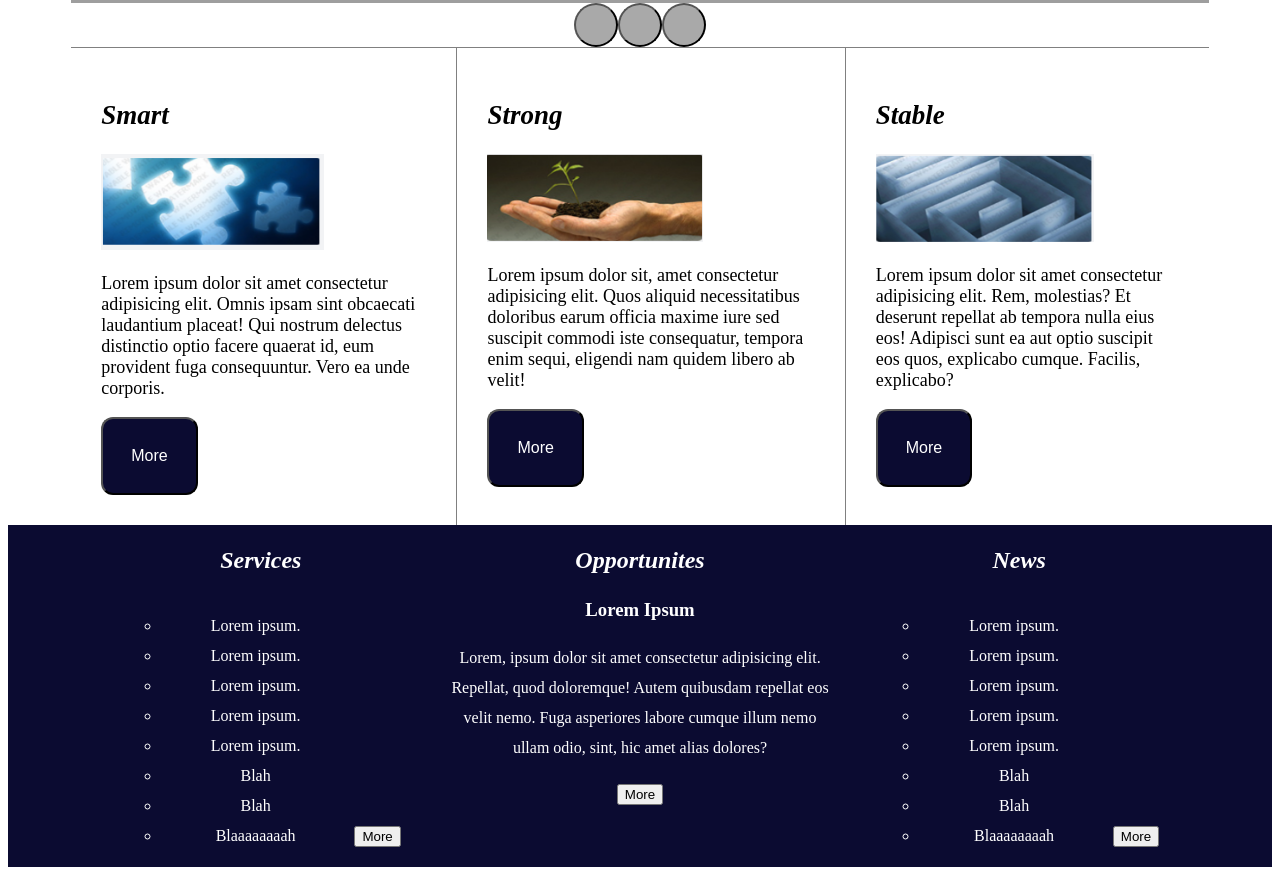
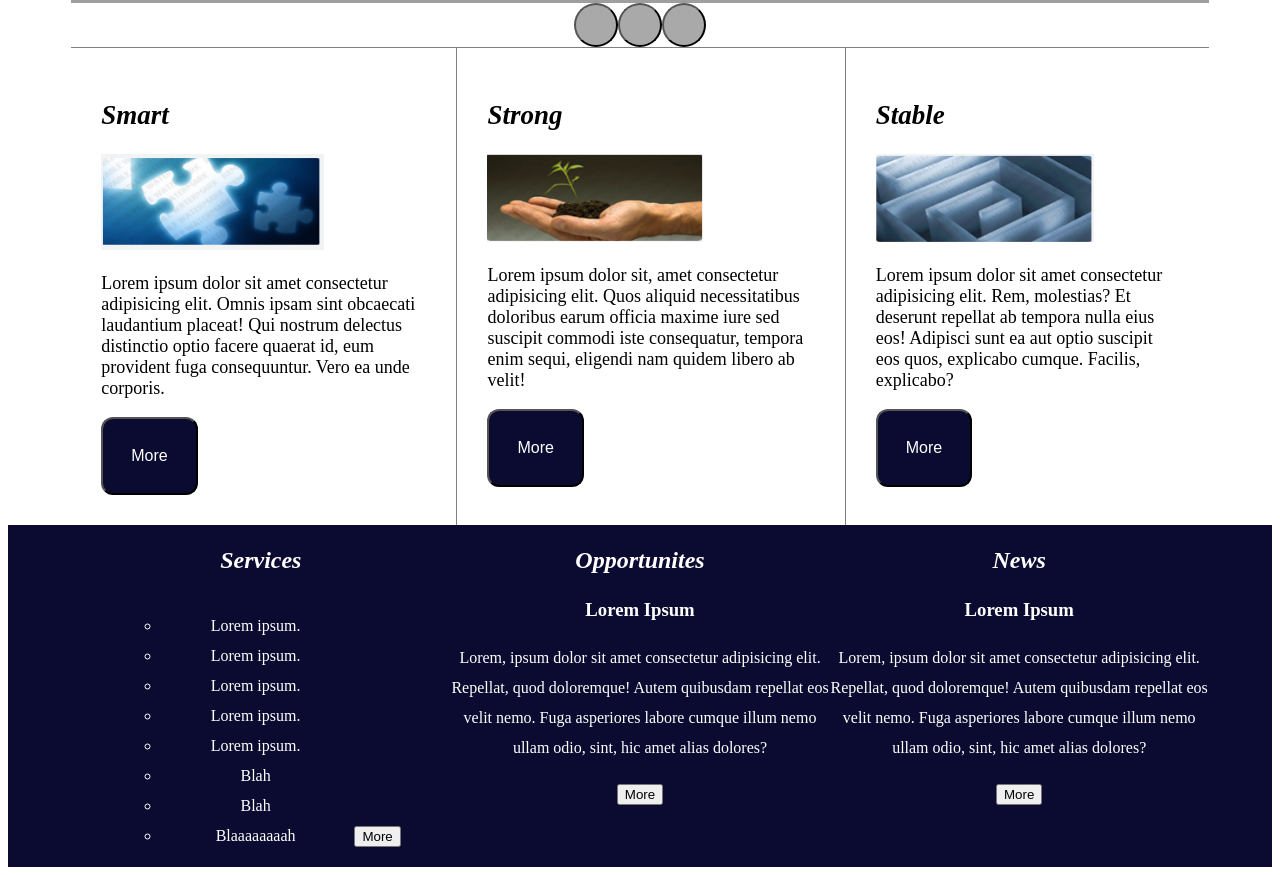
Before and after one commit to Nathan-Drieling/MSCoding-Detroix-Project, a plain HTML site: page index.html in a window 1280 px wide. Shown: the part 949-1824 px from the top of the page. Drawn offline with Linux system fonts and the light colour scheme; grey boxes are pictures that could not be loaded.

Commit message:
Update index.html

```diff
--- a/index.html
+++ b/index.html
@@ -161,16 +161,14 @@
                 </div>
                 <div class="ServicesOpportunitiesAndNewsSectionFlexBoxItems">
                     <h1>News</h1>
-                    <ul class = "ServicesUnorderedList">
-                        <li>Lorem ipsum.</li>
-                        <li>Lorem ipsum.</li>
-                        <li>Lorem ipsum.</li>
-                        <li>Lorem ipsum.</li>
-                        <li>Lorem ipsum.</li>
-                        <li>Blah</li>
-                        <li>Blah</li>
-                        <li>Blaaaaaaaah</li>
-                    </ul>
+                    <article>
+                        <h3>
+                            Lorem Ipsum
+                        </h3>
+                        <p>
+                            Lorem, ipsum dolor sit amet consectetur adipisicing elit. Repellat, quod doloremque! Autem quibusdam repellat eos velit nemo. Fuga asperiores labore cumque illum nemo ullam odio, sint, hic amet alias dolores?
+                        </p>
+                    </article>
                     <button>
                         More
                     </button>
```
